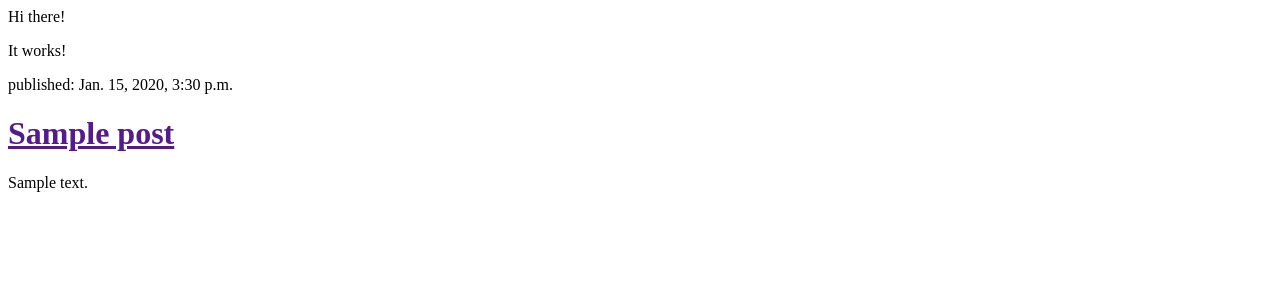
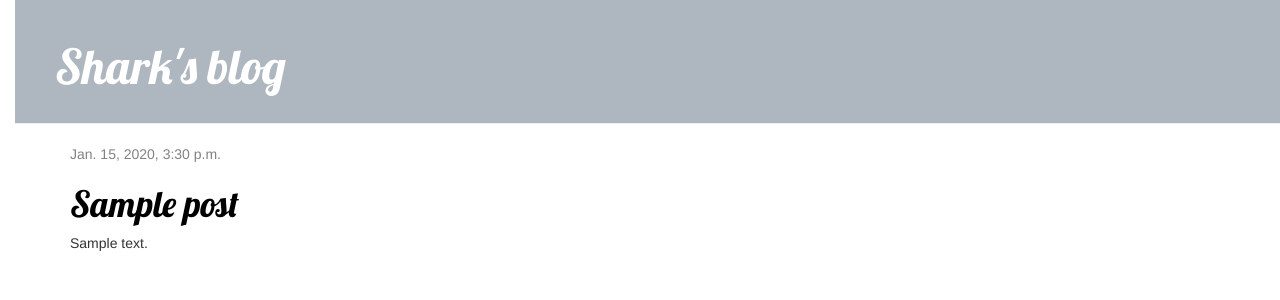
Before and after one commit to sharique-ansari/Django_blog, a Django app: template blog/templates/blog/post_list.html in a window 1280 px wide. Shown: the top 300 px of the page. Run offline with Django 3.2, Linux system fonts and the light colour scheme; the template is opened without the code that fills it: values that come from a table or form of the project are taken from there, others are empty; tables that the repository leaves empty hold one stand-in row (values such as "Sample post"); some libraries are stand-ins or nearby versions.

Commit message:
added post details and templates

```diff
--- /dev/null
+++ b/blog/static/css/blog.css
@@ -0,0 +1,54 @@
+h1 a {
+    color: #2E86C1;
+    font-family: 'Lobster';
+
+}
+body {
+    padding-left: 15px;
+}
+.page-header {
+    background-color: #AEB6BF;
+    margin-top: 0;
+    padding: 20px 20px 20px 40px;
+}
+
+.page-header h1, .page-header h1 a, .page-header h1 a:visited, .page-header h1 a:active {
+    color: #ffffff;
+    font-size: 36pt;
+    text-decoration: none;
+}
+
+.content {
+    margin-left: 40px;
+}
+
+h1, h2, h3, h4 {
+    font-family: 'Lobster', cursive;
+}
+
+.date {
+    color: #828282;
+}
+
+.save {
+    float: right;
+}
+
+.post-form textarea, .post-form input {
+    width: 100%;
+}
+
+.top-menu, .top-menu:hover, .top-menu:visited {
+    color: #ffffff;
+    float: right;
+    font-size: 26pt;
+    margin-right: 20px;
+}
+
+.post {
+    margin-bottom: 70px;
+}
+
+.post h1 a, .post h1 a:visited {
+    color: #000000;
+}
--- /dev/null
+++ b/blog/templates/blog/base.html
@@ -0,0 +1,23 @@
+{% load staticfiles %}
+<html>
+    <head>
+        <title>Shark's blog</title>
+        <link rel="stylesheet" href="//maxcdn.bootstrapcdn.com/bootstrap/3.2.0/css/bootstrap.min.css">
+        <link rel="stylesheet" href="//maxcdn.bootstrapcdn.com/bootstrap/3.2.0/css/bootstrap-theme.min.css">
+        <link href='//fonts.googleapis.com/css?family=Lobster&subset=latin,latin-ext' rel='stylesheet' type='text/css'>
+        <link rel="stylesheet" href="{% static 'css/blog.css' %}">
+    </head>
+    <body>
+        <div class="page-header">
+            <h1><a href="/">Shark's blog</a></h1>
+        </div>
+        <div class="content container">
+            <div class="row">
+                <div class="col-md-8">
+                {% block content %}
+                {% endblock %}
+                </div>
+            </div>
+        </div>
+    </body>
+</html>
--- a/blog/templates/blog/post_list.html
+++ b/blog/templates/blog/post_list.html
@@ -1,18 +1,13 @@
-<html>
+{% extends 'blog/base.html' %}
 
-    <head>
-        <title>shark's blog</title>
-    </head>
-    <body>
-        <p>Hi there!</p>
-        <p>It works!</p>
-        {% for post in posts %}
-            <div>
-                <p>published: {{ post.published_date }}</p>
-                <h1><a href="">{{ post.title }}</a></h1>
-                <p>{{ post.text|linebreaksbr }}</p>
+{% block content %}
+    {% for post in posts %}
+        <div class="post">
+            <div class="date">
+                {{ post.published_date }}
             </div>
-        {% endfor %}
-    </body>
-
-</html>
+            <h1><a href="{% url 'post_detail' pk=post.pk %}">{{ post.title }}</a></h1>
+            <p>{{ post.text|linebreaksbr }}</p>
+        </div>
+    {% endfor %}
+{% endblock %}
--- a/blog/urls.py
+++ b/blog/urls.py
@@ -3,4 +3,5 @@ from . import views
 
 urlpatterns = [
     url(r'^$', views.post_list, name='post_list'),
+    url(r'^post/(?P<pk>\d+)/$', views.post_detail, name='post_detail'),
 ]
--- a/blog/views.py
+++ b/blog/views.py
@@ -1,10 +1,15 @@
 from django.shortcuts import render
 from .models import Post
 from django.utils import timezone
+from django.shortcuts import render, get_object_or_404
 
 def post_list(request):
     posts = Post.objects.filter(published_date__lte=timezone.now()).order_by('published_date')
 
     return render(request, 'blog/post_list.html', {'posts': posts})
 
+def post_detail(request,pk):
+    post= get_object_or_404(Post, pk=pk)
+    return render(request, 'blog/post_detail.html', {'post': post})
+
 # Create your views here.
```
Also changed, not shown: blog/templates/blog/post_detail.html (added, +16 -0 lines).
